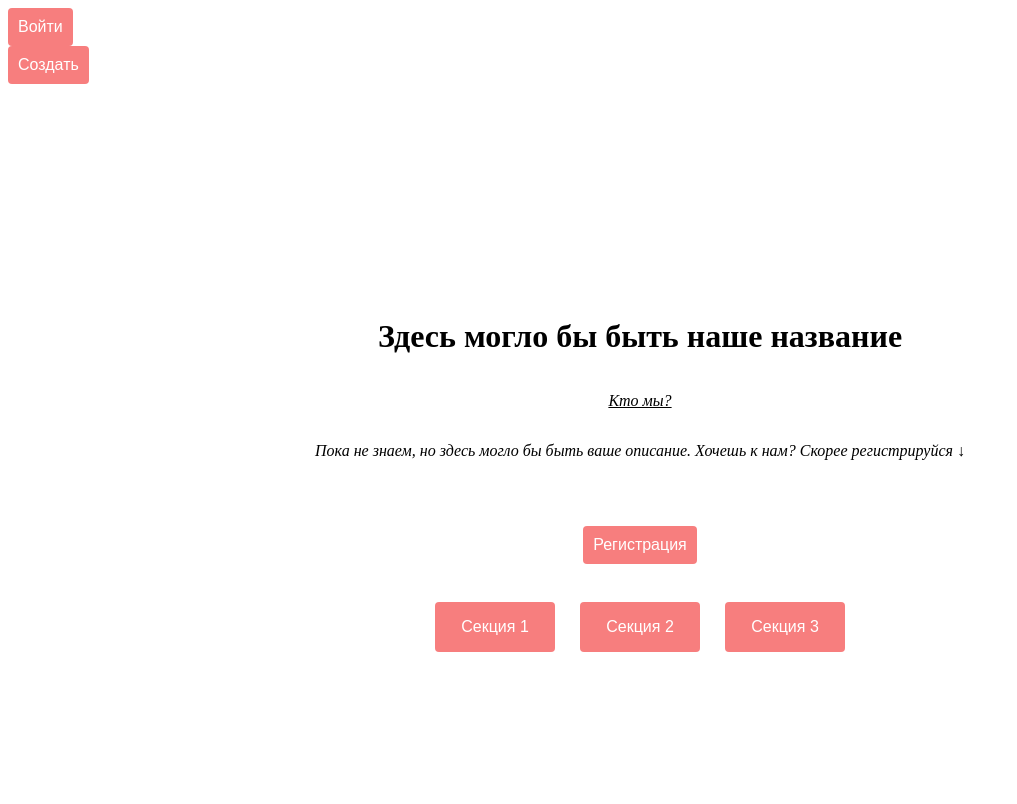
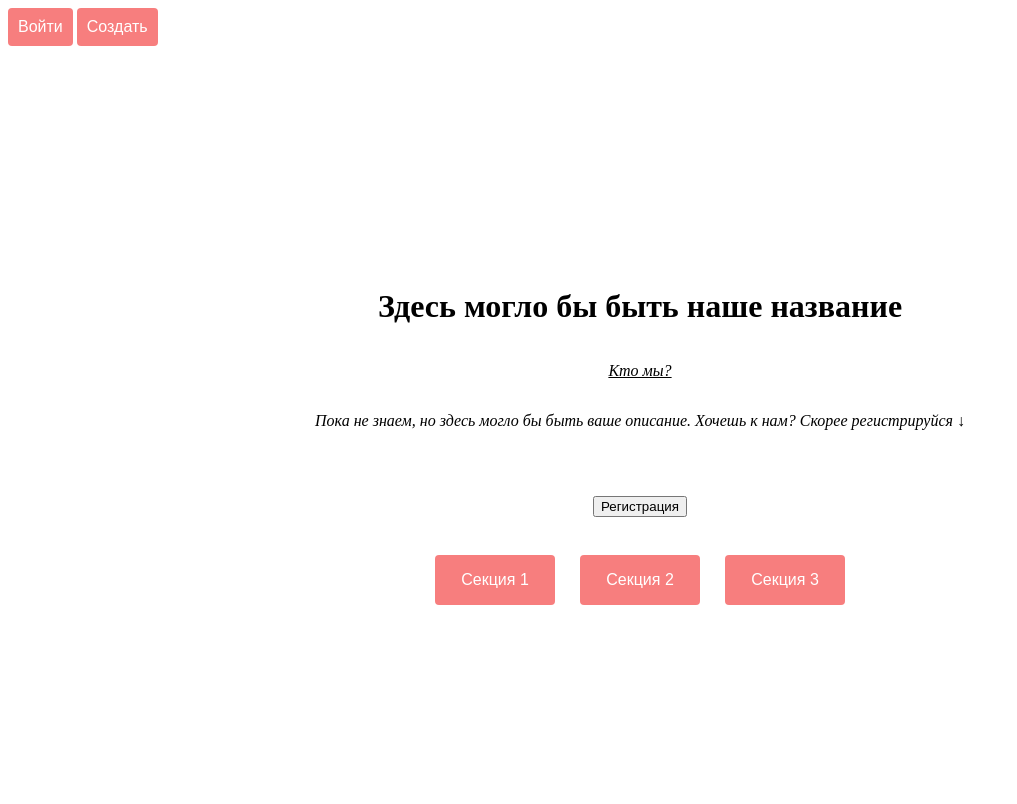
Before and after one commit to Vifiel/Geekmorolecon, a Flask app: page / in a window 1280 px wide. Shown: the top 804 px of the page, without its empty margins (0-1017 px from the left). After the commit the page ends 605 px from the top, so only its background shows below. Run offline with Flask 3, Linux system fonts and the light colour scheme.

Commit message:
Применил бритву Оккама к стилям кнопок

```diff
--- a/static/css/styles.css
+++ b/static/css/styles.css
@@ -77,7 +77,7 @@
 }
 
 /* кнопка регистрации */
-.regbtn {
+.funcbtn {
 display: inline-block;
 height: 40;
 width: 120;
@@ -95,40 +95,6 @@
 
 .regbtn:hover {
     background-color: #d95c5c;
-}
-
-/* кнопка входа */
-.signin-btn{
-display: block;
-height: 40;
-width: 120;
-padding: 10px 10px;
-background-color: #F77E7E;
-color: white;
-text-decoration: none;
-border-radius: 4px;
-border: none;
-font-family: Arial, sans-serif;
-font-size: 16px;
-cursor: pointer;
-transition: background 0.2s;
-}
-
-/* кнопка выхода */
-.exitbtn{
-display: none;
-height: 40;
-width: 120;
-padding: 10px 10px;
-background-color: #F77E7E;
-color: white;
-text-decoration: none;
-border-radius: 4px;
-border: none;
-font-family: Arial, sans-serif;
-font-size: 16px;
-cursor: pointer;
-transition: background 0.2s;
 }
 
 
--- a/templates/index.html
+++ b/templates/index.html
@@ -6,8 +6,8 @@
 <body>
 
 
-<button class="signin-btn" id="Enter">Войти</button>
-<button class="exitbtn" id="exitBtn">Выйти</button>
+<button class="funcbtn" id="Enter">Войти</button>
+<button class="funcbtn" id="exitBtn" style="display: none" >Выйти</button>
 
 <div class="form-popup" id=EnterForm>
     <form class="form-container" method="POST" id="enterForm">
@@ -47,7 +47,7 @@
     </form>
 </div>
 
-<button class="regbtn" id="createSection">Создать</button>
+<button class="funcbtn" id="createSection">Создать</button>
 
 <div class="form-popup" id="CreateSectionForm">
     <form id=createSectionForm class="form-container" method="POST" action="/createSection">
```
